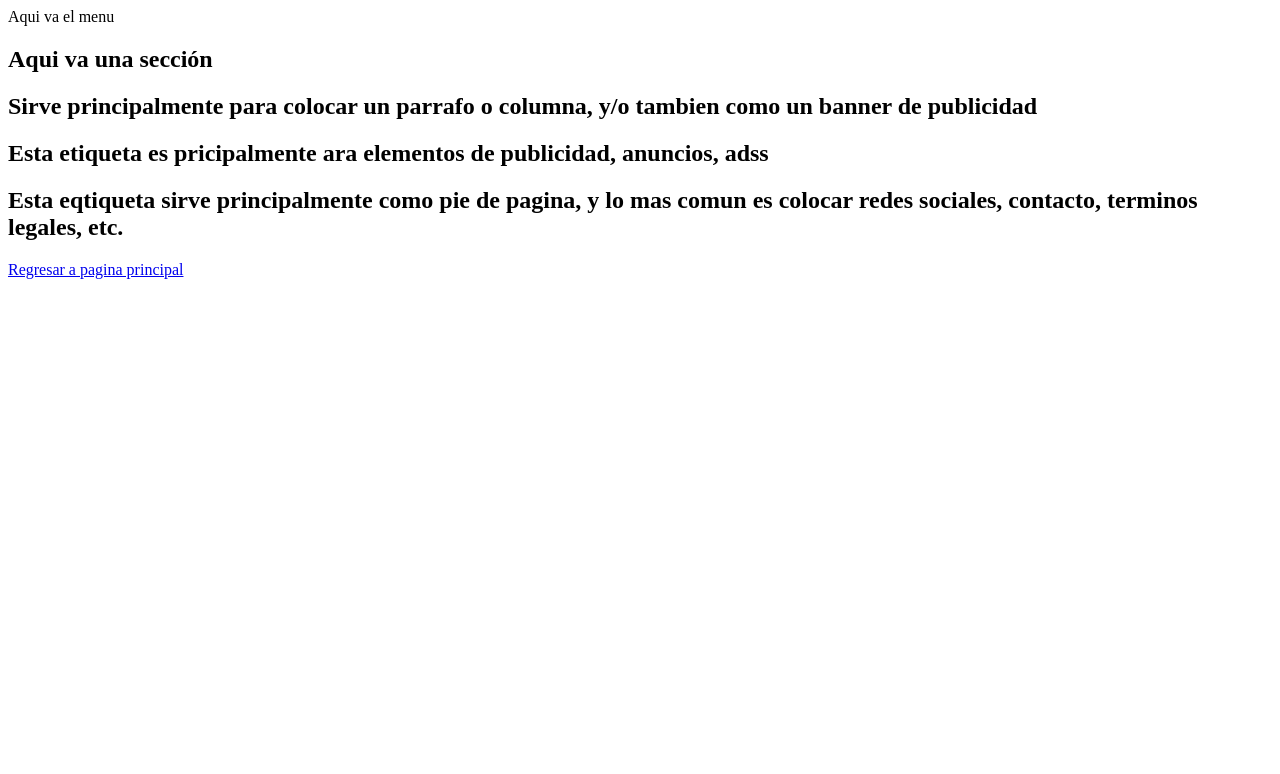
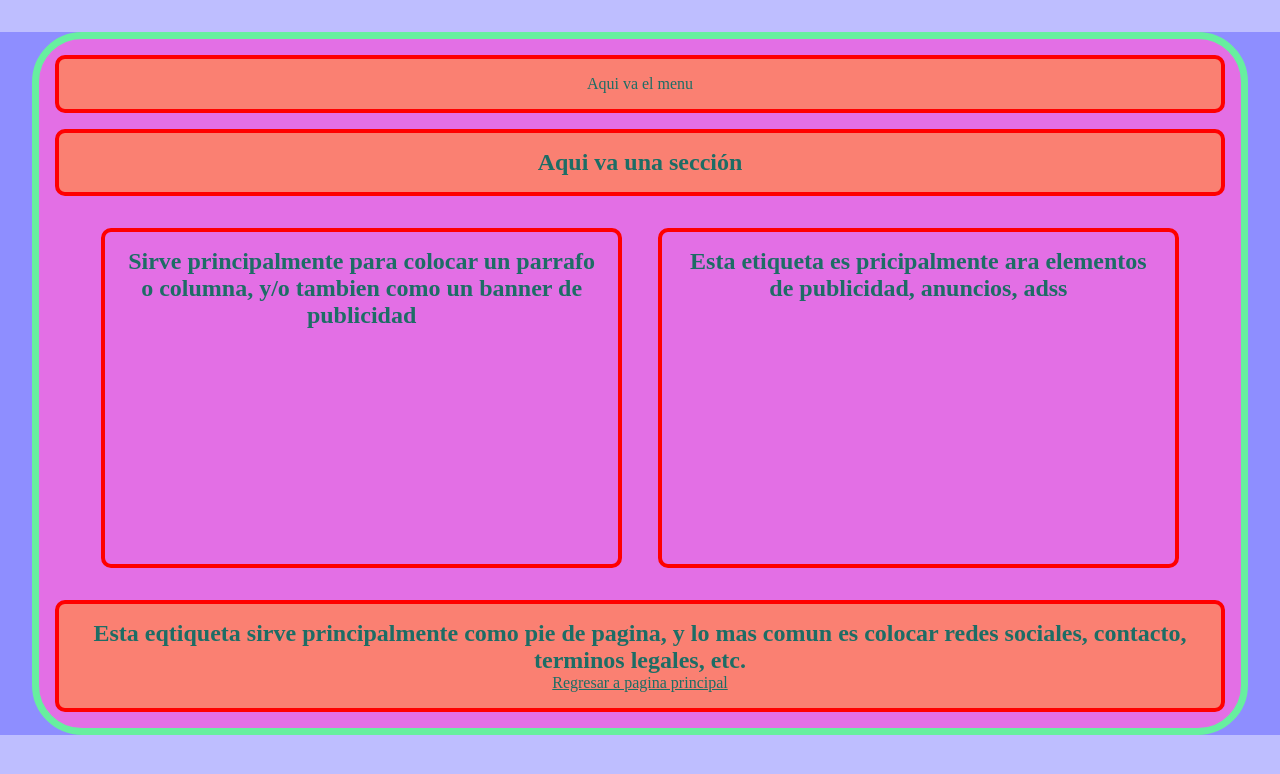
Before and after one commit to DiegoAle-21/4IV8_Angeles_Martinez_Diego, a plain HTML site: page 01PrimeraPractica/inicio.html in a window 1280 px wide. Drawn offline with Linux system fonts and the light colour scheme.

Commit message:
css de la pagina de inicio

```diff
--- /dev/null
+++ b/01PrimeraPractica/css/style.css
@@ -0,0 +1,33 @@
+*{
+    padding: 0;
+    margin: 0;
+    color: rgb(29, 109, 101);
+    text-align: center;
+}
+
+html, body{
+    background-color: rgba(0, 0, 255, 0.253);
+}
+
+.container-main{
+    border: 7px solid rgb(103, 239, 159);
+    border-radius: 50px;
+    margin: 2rem;
+    background-color: rgb(227, 111, 229);
+}
+
+nav,section, footer, aside, article{
+    border: 4px solid rgb(255, 0, 0);
+    margin: 1rem;
+    border-radius: 10px;
+    padding: 1rem;
+}
+article, aside{
+    width: 40%;
+    display: inline-flex;
+    height: 300px;
+}
+
+nav, footer, section{
+    background-color: salmon;
+}
--- a/01PrimeraPractica/inicio.html
+++ b/01PrimeraPractica/inicio.html
@@ -4,6 +4,7 @@
     <meta charset="UTF-8">
     <meta name="viewport" content="width=device-width, initial-scale=1.0">
     <title>Pagina Personal Diego</title>
+    <link rel="stylesheet" href="./css/style.css">
 </head>
 <body>
     <div    class="container-main">
```
